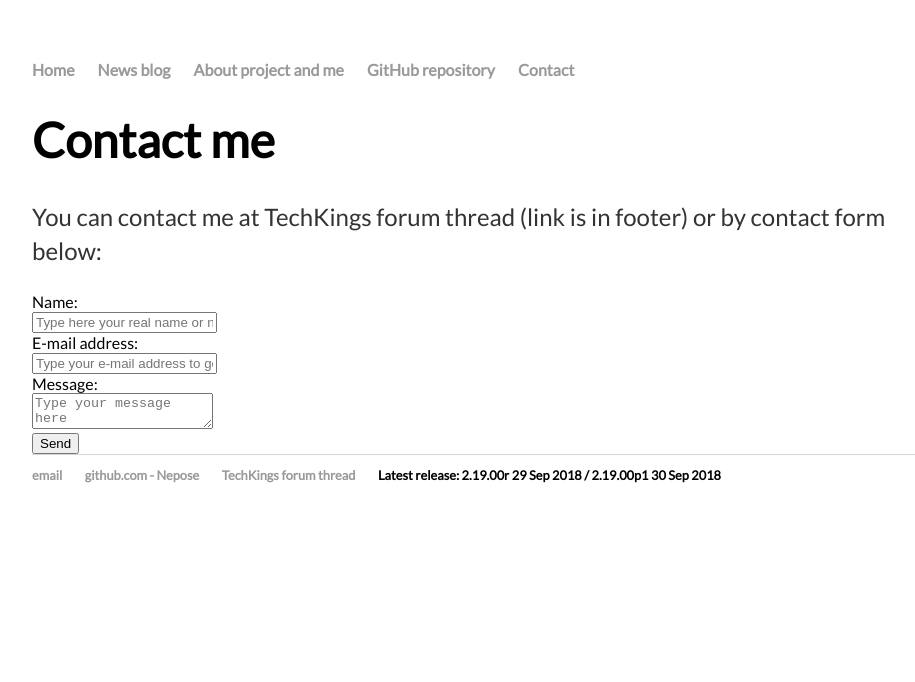
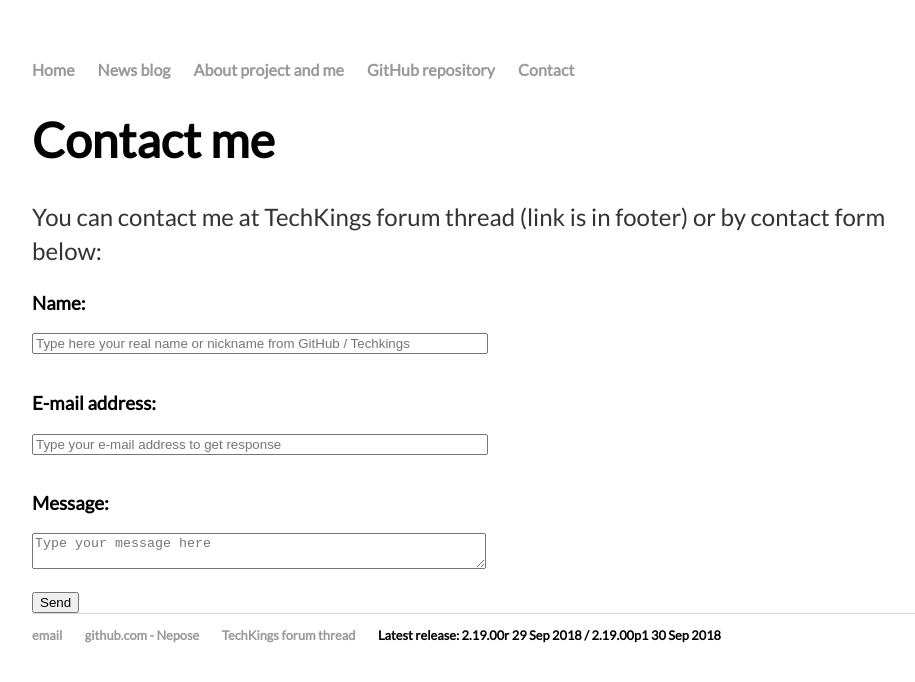
Before and after one commit to Nepose/nepose.github.io, a Jekyll site: the page built from contact/index.html, in a window 1280 px wide. Shown: the top 682 px of the page, without its empty margins (160-1075 px from the left). Built offline with Jekyll 4.4.1, drawn with Linux system fonts in a browser that asks for light colours.

Commit message:
Update contact/index.html

```diff
--- a/contact/index.html
+++ b/contact/index.html
@@ -9,18 +9,17 @@
 <form method="post" action="https://formspree.io/nepose.magportal@gmail.com" name="input">
 
 
-Name:
-<br>
-<input type="text" name="Name" placeholder="Type here your real name or nickname from GitHub / Techkings">
-<br>
-E-mail address:
-<br>
-<input type="email" name="_replyto" placeholder="Type your e-mail address to get response">
-<br>
-Message:
-<br>
-<textarea name="message" placeholder="Type your message here"></textarea>
-<br>
+<h3>Name:</h3>
+<input type="text" name="Name" style="width: 50%;" placeholder="Type here your real name or nickname from GitHub / Techkings">
+<br><br>
+
+<h3>E-mail address:</h3>
+<input type="email" name="_replyto" style="width: 50%;" placeholder="Type your e-mail address to get response">
+<br><br>
+
+<h3>Message:</h3>
+<textarea name="message" style="width: 50%;" placeholder="Type your message here"></textarea>
+<br><br>
 <button type="submit">Send</button>
 <input type="hidden" name="_subject" value="Contact form from nepose.github.io">
 
```
